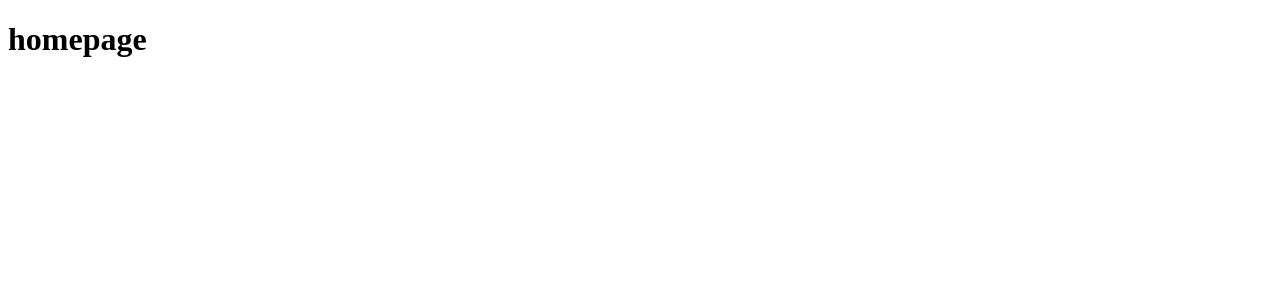
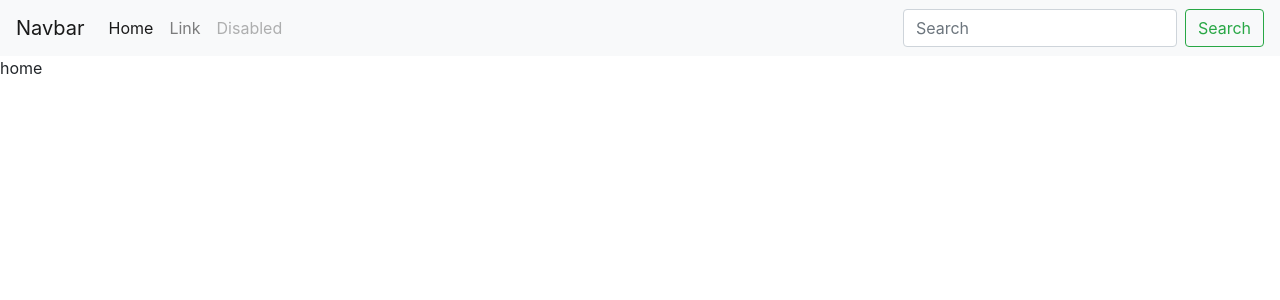
Before and after one commit to BhavyaCodes/oauth-mern-client, a React (Create React App) app: page / in a window 1280 px wide. Shown: the top 300 px of the page. Built offline with nearby package versions, Linux system fonts and the light colour scheme.

Commit message:
add bootstrap, more boilerplate

```diff
--- a/public/index.html
+++ b/public/index.html
@@ -10,6 +10,12 @@
       content="Web site created using create-react-app"
     />
     <link rel="apple-touch-icon" href="%PUBLIC_URL%/logo192.png" />
+    <link
+      rel="stylesheet"
+      href="https://stackpath.bootstrapcdn.com/bootstrap/4.5.2/css/bootstrap.min.css"
+      integrity="sha384-JcKb8q3iqJ61gNV9KGb8thSsNjpSL0n8PARn9HuZOnIxN0hoP+VmmDGMN5t9UJ0Z"
+      crossorigin="anonymous"
+    />
     <!--
       manifest.json provides metadata used when your web app is installed on a
       user's mobile device or desktop. See https://developers.google.com/web/fundamentals/web-app-manifest/
@@ -39,5 +45,20 @@
       To begin the development, run `npm start` or `yarn start`.
       To create a production bundle, use `npm run build` or `yarn build`.
     -->
+    <script
+      src="https://code.jquery.com/jquery-3.5.1.slim.min.js"
+      integrity="sha384-DfXdz2htPH0lsSSs5nCTpuj/zy4C+OGpamoFVy38MVBnE+IbbVYUew+OrCXaRkfj"
+      crossorigin="anonymous"
+    ></script>
+    <script
+      src="https://cdn.jsdelivr.net/npm/popper.js@1.16.1/dist/umd/popper.min.js"
+      integrity="sha384-9/reFTGAW83EW2RDu2S0VKaIzap3H66lZH81PoYlFhbGU+6BZp6G7niu735Sk7lN"
+      crossorigin="anonymous"
+    ></script>
+    <script
+      src="https://stackpath.bootstrapcdn.com/bootstrap/4.5.2/js/bootstrap.min.js"
+      integrity="sha384-B4gt1jrGC7Jh4AgTPSdUtOBvfO8shuf57BaghqFfPlYxofvL8/KUEfYiJOMMV+rV"
+      crossorigin="anonymous"
+    ></script>
   </body>
 </html>
--- a/src/App.js
+++ /dev/null
@@ -1,13 +0,0 @@
-import React from "react";
-import { Switch, Route } from "react-router-dom";
-
-function App() {
-  return (
-    <Switch>
-      <Route path="/" exact render={() => <h1>homepage</h1>} />
-      <Route render={() => <h2>404</h2>} />
-    </Switch>
-  );
-}
-
-export default App;
--- /dev/null
+++ b/src/api/server.js
@@ -0,0 +1,6 @@
+import axios from "axios";
+import { apiUrl } from "../config";
+
+export default axios.create({
+  baseURL: apiUrl,
+});
--- /dev/null
+++ b/src/components/App.js
@@ -0,0 +1,19 @@
+import React from "react";
+import { Switch, Route } from "react-router-dom";
+
+import Home from "./Home";
+import Navbar from "./Navbar";
+
+function App() {
+  return (
+    <>
+      <Navbar />
+      <Switch>
+        <Route path="/" exact render={() => <Home />} />
+        <Route render={() => <h2>404</h2>} />
+      </Switch>
+    </>
+  );
+}
+
+export default App;
--- /dev/null
+++ b/src/components/Home.js
@@ -0,0 +1,7 @@
+import React from "react";
+
+function Home() {
+  return <div>home</div>;
+}
+
+export default Home;
--- /dev/null
+++ b/src/components/Navbar.js
@@ -0,0 +1,63 @@
+import React from "react";
+
+function Navbar() {
+  return (
+    <nav className="navbar navbar-expand-lg navbar-light bg-light">
+      <a className="navbar-brand" href="#">
+        Navbar
+      </a>
+      <button
+        className="navbar-toggler"
+        type="button"
+        data-toggle="collapse"
+        data-target="#navbarSupportedContent"
+        aria-controls="navbarSupportedContent"
+        aria-expanded="false"
+        aria-label="Toggle navigation"
+      >
+        <span className="navbar-toggler-icon"></span>
+      </button>
+
+      <div className="collapse navbar-collapse" id="navbarSupportedContent">
+        <ul className="navbar-nav mr-auto">
+          <li className="nav-item active">
+            <a className="nav-link" href="#">
+              Home <span className="sr-only">(current)</span>
+            </a>
+          </li>
+          <li className="nav-item">
+            <a className="nav-link" href="#">
+              Link
+            </a>
+          </li>
+          <li className="nav-item">
+            <a
+              className="nav-link disabled"
+              href="#"
+              tabindex="-1"
+              aria-disabled="true"
+            >
+              Disabled
+            </a>
+          </li>
+        </ul>
+        <form className="form-inline my-2 my-lg-0">
+          <input
+            className="form-control mr-sm-2"
+            type="search"
+            placeholder="Search"
+            aria-label="Search"
+          />
+          <button
+            className="btn btn-outline-success my-2 my-sm-0"
+            type="submit"
+          >
+            Search
+          </button>
+        </form>
+      </div>
+    </nav>
+  );
+}
+
+export default Navbar;
--- /dev/null
+++ b/src/config.js
@@ -0,0 +1 @@
+export const apiUrl = "http://localhost:5000";
--- a/src/index.js
+++ b/src/index.js
@@ -1,6 +1,6 @@
 import React from "react";
 import ReactDOM from "react-dom";
-import App from "./App";
+import App from "./components/App";
 import { BrowserRouter } from "react-router-dom";
 
 ReactDOM.render(
```
